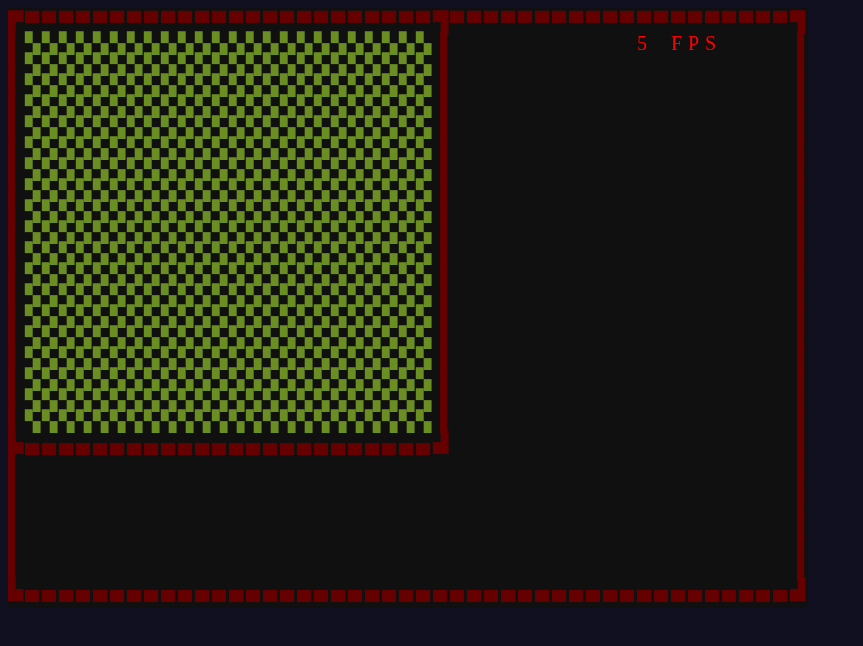
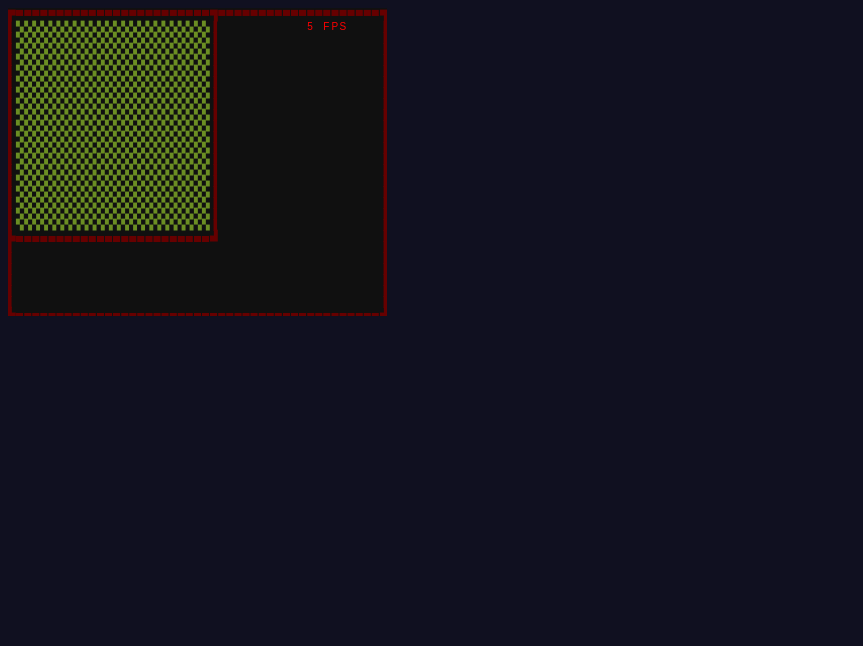
Before and after one commit to Bad-Science/rogue.js, a plain HTML site: page screentest.html in a window 1280 px wide. Shown: the whole page, without its empty margins (0-863 px from the left). Drawn offline with Linux system fonts and the light colour scheme.

Commit message:
final commit before switch to image based font

```diff
--- a/screentest.html
+++ b/screentest.html
@@ -9,6 +9,8 @@
     		src: url('fonts/ProFont.ttf');
     		font-family: '04B-08';
     		src: url('fonts/04B-08.ttf');
+   			font-family: 'pf2';
+    		src: url('fonts/pf2.pcf');
 		}
 	</style>
 	<style id="css">
@@ -48,7 +50,7 @@
 			var width = 47;
 			var height = 28;
 			var canvas = _('screen0');
-			var screen = new Rogue.Screen(canvas, width, height, 20, "main");
+			var screen = new Rogue.Screen(canvas, width, height, 10, "main");
 			screen.initBuffers();
 			Rogue.ScreenUtils.drawRect(0, 0, width-1, height-1, screen, Rogue.ScreenUtils.BLOCK_BOX, "#660000");
 			var box1 = Rogue.ScreenUtils.drawRect(0, 0, 25, 20, screen, Rogue.ScreenUtils.BLOCK_BOX, "#660000");
--- a/scripts/entities.js
+++ b/scripts/entities.js
@@ -1,5 +1,11 @@
 Rogue.game.EntityComponents =
 {
+	Vis: function(ch, co)
+	{
+		this.ch = ch;
+		this.co = co;
+	}
+
 
 };
 
--- a/scripts/rogue.js
+++ b/scripts/rogue.js
@@ -44,9 +44,11 @@ var Rogue =
 		var _height = h;
 		var canvas = c;
 		var fontSize = f;
+		var fontWidth = fontSize;
 		this.backgroundColor = "#101010";
 		var id = i;
-		this.font = "20px ProFont";
+		this.font = (fontSize + "px ProFont");
+		this.font = "pf2";
 		this.charBuffer = Rogue.make2DArray(_width, _height);
 		this.colorBuffer = Rogue.make2DArray(_width, _height);
 		var defaultCharBuffer = Rogue.make2DArray(_width, _height);
@@ -64,6 +66,13 @@ var Rogue =
 					defaultColorBuffer[x][y] = "#336600";
 				}
 			}
+			var ctx = getGfx();
+			console.log(fontSize);
+			fontWidth = ctx.measureText("█").width ;
+			console.log(fontWidth);
+			canvas.width = (fontWidth + 1) * _width;
+			canvas.height = (fontSize + 1) * _height;
+
 		};
 
 		this.width = function()
@@ -91,7 +100,7 @@ var Rogue =
 					for (var y = 0; y < _height; y++)
 					{
 						gfx.fillStyle = self.colorBuffer[x][y];
-						gfx.fillText(self.charBuffer[x][y], x * (fontSize-3), (y + 1) * (fontSize + 1));
+						gfx.fillText(self.charBuffer[x][y], x * (fontWidth + 1), (y + 1) * (fontSize + 1));
 					}
 			}
 			else alert("Canvas not found!");
```
